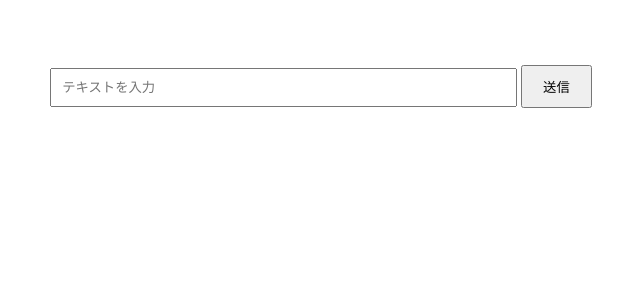
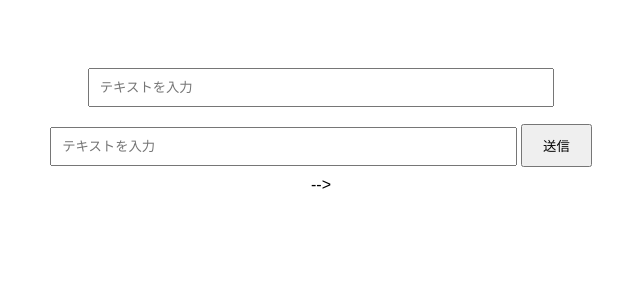
Before and after one commit to keitakiuchi/textsaver, a Flask app: page / in a window 1280 px wide. Shown: the top 300 px of the page, without its empty margins (319-959 px from the left). Run offline with Flask 2, Linux system fonts and the light colour scheme; some libraries are stand-ins or nearby versions.

Commit message:
Update index.html

```diff
--- a/templates/index.html
+++ b/templates/index.html
@@ -1,4 +1,23 @@
 <!-- templates/index.html -->
+<!DOCTYPE html>
+<html lang="en">
+<head>
+    <meta charset="UTF-8">
+    <meta name="viewport" content="width=device-width, initial-scale=1.0">
+    <title>テキスト保存アプリ</title>
+    <link rel="stylesheet" href="{{ url_for('static', filename='style.css') }}">
+</head>
+<body>
+    <div id="app">
+        <input type="text" id="textInput" placeholder="テキストを入力">
+    </div>
+
+    <script src="{{ url_for('static', filename='script.js') }}"></script>
+</body>
+</html>
+
+
+<!-- <!-- templates/index.html -->
 <!DOCTYPE html>
 <html lang="en">
 <head>
@@ -16,3 +35,4 @@
     <script src="{{ url_for('static', filename='script.js') }}"></script>
 </body>
 </html>
+ -->
```
